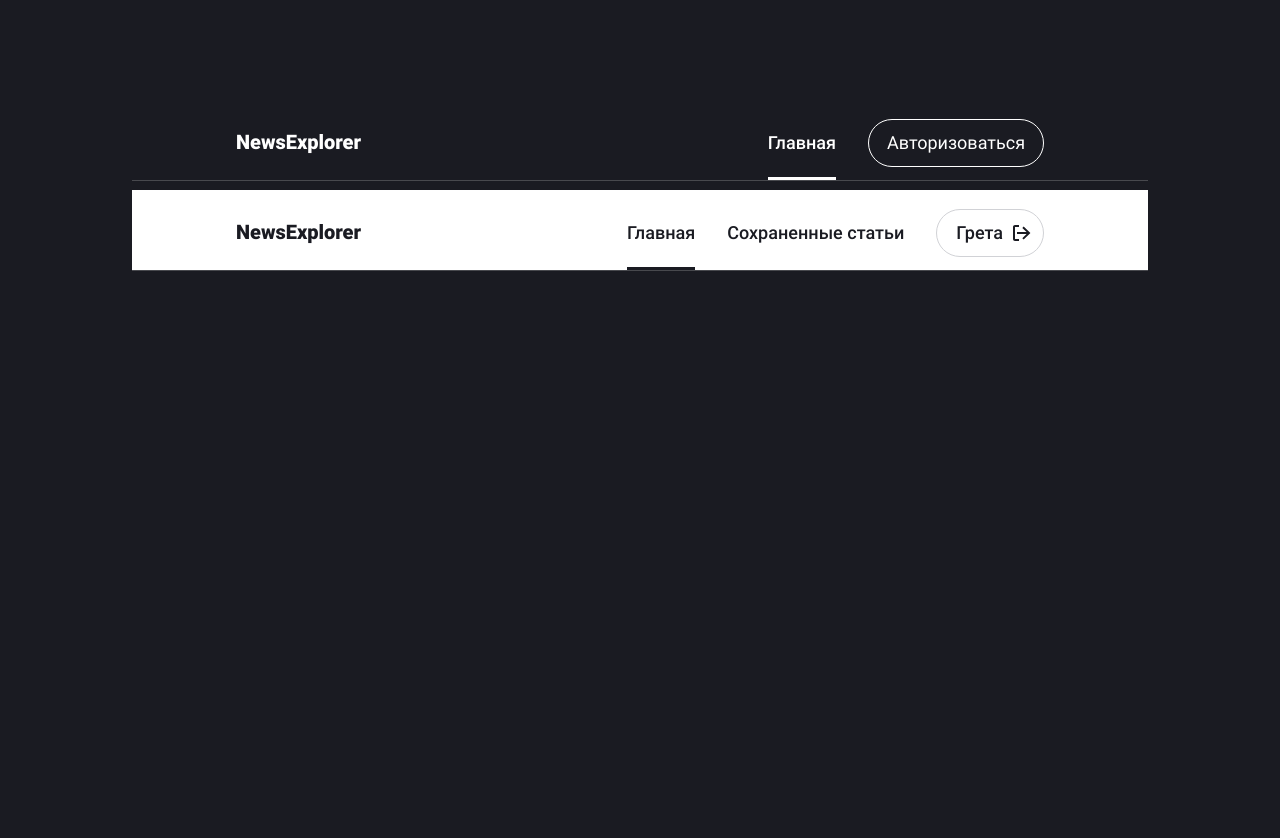
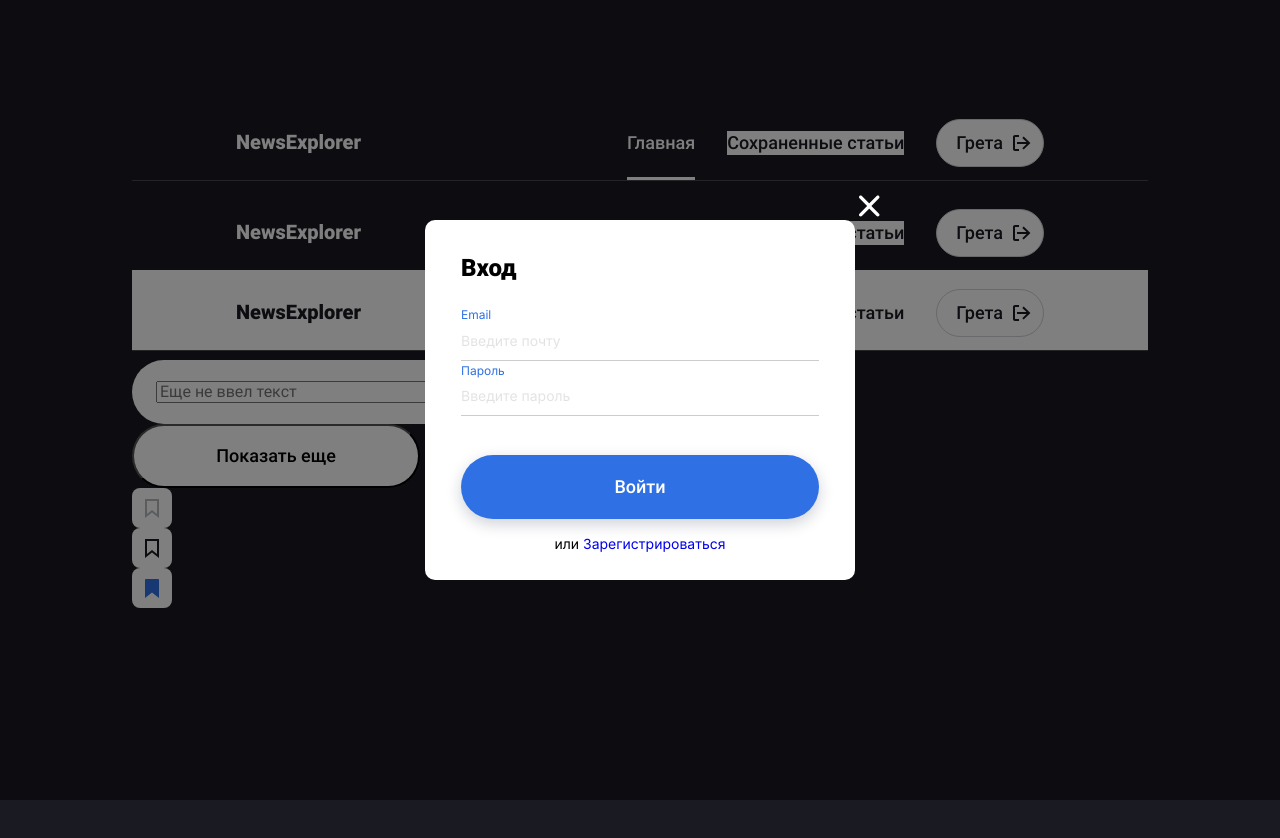
Before and after one commit to ordchr/news-explorer-frontend, a React app in the folder news-explorer-frontend/: page /ui in a window 1280 px wide. Built offline with nearby package versions, Linux system fonts and the light colour scheme.

Commit message:
Базовая верстка

```diff
--- a/news-explorer-frontend/src/components/App/App.css
+++ b/news-explorer-frontend/src/components/App/App.css
@@ -1,13 +1,13 @@
 @import url(../../vendor/normalize.css);
 
 .page {
-  background-color: #1A1B22;
-  color: #FFFFFF;
+  background-color: #1a1b22;
+  color: #ffffff;
   height: 1000px;
   padding: 100px 132px;
   min-width: 300px;
 
-  font-family: 'Roboto', 'Arial', 'sans-serif';
+  font-family: "Roboto", "Arial", "sans-serif";
   font-style: normal;
   font-weight: normal;
 
--- /dev/null
+++ b/news-explorer-frontend/src/components/Bookmark/Bookmark.css
@@ -0,0 +1,14 @@
+.bookmark {
+  height: 40px;
+  width: 40px;
+  border-radius: 8px;
+  background-color: #FFF;
+  display: flex;
+  align-items: center;
+  justify-content: center;
+}
+
+.bookmark__image {
+  height: 19px;
+  width: 14px;
+}
--- /dev/null
+++ b/news-explorer-frontend/src/components/Bookmark/Bookmark.js
@@ -0,0 +1,26 @@
+import React from 'react';
+import { NavLink } from 'react-router-dom';
+import './Bookmark.css';
+import icon_normal from '../../images/bookmark_normal.svg';
+import icon_hover from '../../images/bookmark_hover.svg';
+import icon_marked from '../../images/bookmark_marked.svg';
+
+function Bookmark({ style }) {
+  let src;
+
+  if ( style.name === 'marked' ) {
+    src = icon_marked;
+  } else if ( style.name === 'hover' ) {
+    src = icon_hover;
+  } else {
+    src = icon_normal;
+  }
+
+  return (
+    <div className="bookmark">
+      <img src={src} className="bookmark__image" alt="Pic" />
+    </div>
+  );
+}
+
+export default Bookmark;
--- /dev/null
+++ b/news-explorer-frontend/src/components/Header/Header.css
@@ -0,0 +1,95 @@
+.header {
+  display: flex;
+  align-items: center;
+  justify-content: space-between;
+}
+
+.header_unauthorized {
+  box-shadow: 0 1px rgba(255, 255, 255, 0.2);
+}
+
+.header_authorized {
+  box-shadow: 0 1px rgba(255, 255, 255, 0.2);
+  color: #1A1B22;
+  background-color: #FFFFFF;
+}
+
+.header__title {
+  margin: 30px 0 26px 104px;
+  line-height: 24px;
+  font-size: 20px;
+  font-weight: 700;
+}
+
+.header__nav {
+  display: flex;
+  justify-content: space-around;
+  align-items: baseline;
+  margin: 19px 104px 0 0;
+}
+
+.header__nav-link {
+  margin-left: 32px;
+  cursor: url(../../images/pointer.svg), auto;
+  text-decoration: none;
+  line-height: 24px;
+  font-size: 18px;
+  font-weight: 500;
+}
+
+.header__nav-link_not-logged-in {
+  color: #FFFFFF;
+  background-color: #1A1B22;
+}
+
+.header__nav-link_logged-in {
+  color: #1A1B22;
+  background-color: #FFFFFF;
+}
+
+.header__nav-link-active {
+  border-bottom: 3px solid;
+  border-bottom-color: #FFF;
+  padding-bottom: 22px;
+}
+
+.header__nav-link-active_not-logged-in {
+  border-bottom-color: #FFF;
+}
+
+.header__nav-link-active_logged-in {
+  border-bottom-color: #1A1B22;
+}
+
+.header__nav-link-button-log-in {
+  width: 176px;
+  height: 48px;
+  border: 1px solid #FFFFFF;
+  box-sizing: border-box;
+  border-radius: 100px;
+  color: #FFFFFF;
+  background-color: #1A1B22;
+  cursor: url(../../images/pointer.svg), auto;
+}
+
+.header__nav-link-logout {
+  background-image: url(../../images/logout.svg);
+  background-position: right 10px center;
+  background-repeat: no-repeat;
+  min-width: 100px;
+  height: 48px;
+  padding: 0 40px 0 19px;
+  border: 1px solid #D1D2D6;
+  box-sizing: border-box;
+  border-radius: 100px;
+  color: #1A1B22;
+  background-color: #FFFFFF;
+  line-height: 24px;
+  font-size: 18px;
+  font-weight: 500;
+  cursor: url(../../images/pointer.svg), auto;
+}
+
+.header__nav-main {
+  margin: 0;
+}
--- /dev/null
+++ b/news-explorer-frontend/src/components/Header/Header.js
@@ -0,0 +1,73 @@
+import React from 'react';
+import { NavLink } from 'react-router-dom';
+import './Header.css';
+
+function Header({ isLoggedIn }) {
+
+  const headerClassName = `header ${isLoggedIn ? 'header_authorized' : 'header_unauthorized'}`;
+
+  return (
+    <header className={headerClassName}>
+      <h2 className="header__title">NewsExplorer</h2>
+      <div className="header__nav">
+        <NavLink exact to="/ui"
+          className="header__nav-link header__nav-link_not-logged-in"
+          activeClassName="header__nav-link-active header__nav-link-active_not-logged-in"
+        >
+          Главная
+        </NavLink>
+        {
+          isLoggedIn
+            ?
+              <NavLink exact to="/authorize"
+                className="header__nav-link header__nav-link_not-logged-in"
+                activeClassName="header__nav-link-active header__nav-link-active_not-logged-in"
+              >
+                <button className="header__nav-link-button-log-in">Авторизоваться</button>
+              </NavLink>
+            :
+            <>
+              <NavLink exact to="/saved_articles"
+                className="header__nav-link header__nav-link_logged-in"
+                activeClassName="header__nav-link-active header__nav-link-active_logged-in"
+              >
+                Сохраненные статьи
+              </NavLink>
+              <NavLink exact to="/authorize"
+                className="header__nav-link"
+                activeClassName="header__nav-link-active header__nav-link-active_logged-in"
+              >
+                <button className="header__nav-link-logout">Грета</button>
+              </NavLink>
+            </>
+        }
+      </div>
+    </header>
+
+    // <header className="header header_authorized">
+    //   <h2 className="header__title">NewsExplorer</h2>
+    //   <div className="header__nav">
+    //     <NavLink exact to="/ui"
+    //       className="header__nav-link header__nav-link_logged-in"
+    //       activeClassName="header__nav-link-active header__nav-link-active_logged-in"
+    //     >
+    //       Главная
+    //     </NavLink>
+    //     <NavLink exact to="/saved_articles"
+    //       className="header__nav-link header__nav-link_logged-in"
+    //       activeClassName="header__nav-link-active header__nav-link-active_logged-in"
+    //     >
+    //       Сохраненные статьи
+    //     </NavLink>
+    //     <NavLink exact to="/authorize"
+    //       className="header__nav-link"
+    //       activeClassName="header__nav-link-active header__nav-link-active_logged-in"
+    //     >
+    //       <button className="header__nav-link-logout">Грета</button>
+    //     </NavLink>
+    //   </div>
+    // </header>
+  );
+}
+
+export default Header;
--- /dev/null
+++ b/news-explorer-frontend/src/components/LoginFormPopup/LoginFormPopup.js
@@ -0,0 +1,55 @@
+import React, { useRef } from "react";
+import "./LoginFormPopup.css";
+import PopupWithForm from "../PopupWithForm/PopupWithForm";
+
+function LoginFormPopup({ isOpen, onClose, onUpdateAvatar }) {
+  // const avatarRef = useRef();
+
+  const handleSubmit = (e) => {
+    e.preventDefault();
+
+    onUpdateAvatar({
+      // avatarLink: avatarRef.current.value
+    });
+  };
+
+  return (
+    <PopupWithForm
+      title="Вход"
+      name="update-avatar"
+      isOpen={isOpen}
+      onClose={onClose}
+      onSubmit={handleSubmit}
+      isEnter={true}
+    >
+      <label className="popup__input-label" for="popup-input-email">
+        Email
+      </label>
+      <input
+        id="popup-input-email"
+        className="popup__input"
+        name="popup-input-email"
+        type="email"
+        placeholder="Введите почту"
+        required
+        // ref={avatarRef}
+      />
+      <span id="popup-input-email-error" className="popup__input-error" />
+      <label className="popup__input-label" for="popup-input-password">
+        Пароль
+      </label>
+      <input
+        id="popup-input-password"
+        className="popup__input"
+        name="popup-input-password"
+        type="password"
+        placeholder="Введите пароль"
+        required
+        // ref={avatarRef}
+      />
+      <span id="popup-input-email-error" className="popup__input-error" />
+    </PopupWithForm>
+  );
+}
+
+export default LoginFormPopup;
--- /dev/null
+++ b/news-explorer-frontend/src/components/PopupWithForm/PopupWithForm.css
@@ -0,0 +1,147 @@
+.popup {
+  position: fixed;
+  top: 0;
+  left: 0;
+  background-color: rgba(0, 0, 0, 0.5);
+  z-index: 100;
+  width: 100vw;
+  height: 100vh;
+  justify-content: center;
+  align-items: center;
+  -webkit-transition: visibility 0.2s, opacity 0.2s linear;
+  -moz-transition: visibility 0.2s, opacity 0.2s linear;
+  -o-transition: visibility 0.2s, opacity 0.2s linear;
+  transition: visibility 0.2s, opacity 0.2s linear;
+  display: flex;
+}
+
+.popup_opened {
+  display: flex;
+  visibility: visible;
+  opacity: 1;
+}
+
+.popup_closed {
+  visibility: hidden;
+  opacity: 0;
+}
+
+.popup__container {
+  width: 430px;
+  /* height: 380px; */
+  background-color: #fff;
+  display: flex;
+  border-radius: 10px;
+  flex-direction: column;
+  position: relative;
+}
+
+.popup__header {
+  color: #000;
+  text-align: left;
+  margin: 34px 36px 22px;
+  font-size: 24px;
+  font-weight: 900;
+  line-height: 29px;
+}
+
+.popup__footer {
+  font-family: "Inter", "Arial", "sans-serif";
+  font-weight: normal;
+  font-size: 14px;
+  line-height: 17px;
+  color: #000;
+  margin: 16px auto 28px;
+}
+
+.popup__footer-link {
+  text-decoration: inherit;
+  display: inline-block;
+}
+
+.popup__input-label {
+  font-family: "Inter", "Arial", "sans-serif";
+  font-weight: 400;
+  font-size: 12px;
+  line-height: 14px;
+  color: #2f71e5;
+  margin: 31px 36px 0;
+}
+
+.popup__input-label:first-of-type {
+  margin-top: 0;
+}
+
+.popup__input {
+  outline: none;
+  border: none;
+  border-bottom: 1px solid rgba(0, 0, 0, 0.2);
+  padding: 0 0 10px 0;
+  width: 358px;
+  font-size: 14px;
+  line-height: 17px;
+  margin: 9px 36px 0;
+}
+
+.popup__input::placeholder {
+  font-family: "Inter", "Arial", "sans-serif";
+  font-size: 14px;
+  line-height: 17px;
+  opacity: 0.2;
+}
+
+/* .popup__input:first-of-type { */
+/*   margin-top: 0; */
+/* } */
+
+.popup__button-save {
+  width: 358px;
+  min-height: 64px;
+  margin: 39px 36px 0;
+  font-size: 18px;
+  line-height: 24px;
+  font-weight: 500;
+  border-radius: 100px;
+  border: none;
+}
+
+.popup__button-save_error,
+.popup__button-save_unfilled {
+  background-color: #e6e8eb;
+  color: #b6bcbf;
+}
+
+.popup__button-save_filled {
+  background-color: #2f71e5;
+  color: #fff;
+  box-shadow: 0px 5px 15px rgba(14, 26, 57, 0.2);
+}
+
+.popup__button-close {
+  background-image: url(../../images/popup/close.svg);
+  background-size: cover;
+  background-color: transparent;
+  border: none;
+  width: 40px;
+  height: 40px;
+  top: -34px;
+  right: -34px;
+  position: absolute;
+  cursor: pointer;
+}
+
+.popup__button-close:hover {
+  opacity: 0.6;
+}
+
+@media screen and (max-width: 550px) {
+  .popup__container {
+    width: 350px;
+  }
+}
+
+@media screen and (max-width: 425px) {
+  .popup__container {
+    width: 240px;
+  }
+}
--- /dev/null
+++ b/news-explorer-frontend/src/components/PopupWithForm/PopupWithForm.js
@@ -0,0 +1,77 @@
+import React, { useEffect } from "react";
+// import FormValidator from '../utils/FormValidator';
+import "./PopupWithForm.css";
+import { Link } from "react-router-dom";
+
+function PopupWithForm({
+  title,
+  name,
+  isOpen,
+  onClose,
+  onSubmit,
+  isEnter,
+  children,
+}) {
+  // useEffect(() => {
+
+  //   const validateOptions = {
+  //     formSelector: '.popup__form',
+  //     inputSelector: '.popup__input',
+  //     submitButtonSelector: '.popup__button-save',
+  //     inactiveButtonClass: 'popup__button-save_inactive',
+  //     inputErrorClass: 'popup__input_type_error',
+  //     errorClass: 'popup__input-error_active'
+  //   };
+
+  //   const popupForm = document.querySelector(`.popup_${name}`);
+  //   const formValidator = new FormValidator(validateOptions, popupForm);
+  //   formValidator.enableValidation();
+  // }, [name]);
+
+  return (
+    <div
+      className={`popup ${
+        isOpen ? "popup_opened" : "popup_closed"
+      }  popup_${name}`}
+    >
+      <div className="popup-container popup__container">
+        <form
+          className={`popup__form popup__form-edit_${name}`}
+          name={name}
+          action="#"
+          method="GET"
+          onSubmit={onSubmit}
+        >
+          <h4 className="popup__header">{title}</h4>
+          {children}
+          <button
+            className="popup__button-save popup__button-save_filled"
+            type="submit"
+          >
+            {isEnter ? "Войти": "Зарегистрироваться" }
+          </button>
+        </form>
+
+        <h5 className="popup__footer">
+          или{" "}
+          {isEnter ? (
+            <Link to="/sign-in" className="popup__footer-link">
+              Зарегистрироваться
+            </Link>
+          ) : (
+            <Link to="/sign-in" className="popup__footer-link">
+              Войти
+            </Link>
+          )}
+        </h5>
+        <button
+          type="button"
+          className="popup__button-close"
+          onClick={onClose}
+        />
+      </div>
+    </div>
+  );
+}
+
+export default PopupWithForm;
--- /dev/null
+++ b/news-explorer-frontend/src/components/SearchForm/SearchForm.css
@@ -0,0 +1,48 @@
+.search-field {
+  position: relative;
+  height: 64px;
+  width: 608px;
+  display: flex;
+  border-radius: 100px;
+
+  background-color: #FFF;
+}
+
+.search-field__input {
+  margin: 21px 24px;
+  width: calc(100% - 21px - 24px - 168px);
+
+  font-size: 16px;
+  font-style: normal;
+  line-height: 22px;
+  font-weight: 400;
+  color: #1A1B22;
+}
+
+.search-field__to-go {
+  position: absolute;
+  border-radius: 100px;
+  right: 0px;
+  width: 168px;
+  height: 100%;
+
+  background-color: #2F71E5;
+  font-weight: 500;
+  font-size: 18px;
+  line-height: 24px;
+  color: #FFF;
+
+  cursor: url(../../images/pointer.svg), auto;
+}
+
+.search-field__to-go:active {
+  background-color: #347EFF;
+}
+
+.search-field__to-go:hover {
+  background-color: #347EFF;
+}
+
+.search-field__to-go:focus  {
+  background-color: #2A65CC;
+}
--- /dev/null
+++ b/news-explorer-frontend/src/components/SearchForm/SearchForm.js
@@ -0,0 +1,14 @@
+import React from "react";
+import { NavLink } from "react-router-dom";
+import "./SearchForm.css";
+
+function SearchForm() {
+  return (
+    <div className="search-field">
+      <input className="search-field__input" placeholder="Еще не ввел текст" />
+      <button className="search-field__to-go">Искать</button>
+    </div>
+  );
+}
+
+export default SearchForm;
--- /dev/null
+++ b/news-explorer-frontend/src/components/ShowMoreButton/ShowMoreButton.css
@@ -0,0 +1,19 @@
+.show-more-button {
+  position: relative;
+  height: 64px;
+  width: 288px;
+  border-radius: 80px;
+
+  font-weight: 500;
+  font-size: 18px;
+  line-height: 24px;
+
+  background-color: #FFF;
+
+  cursor: url(../../images/pointer.svg), auto;
+}
+
+
+.show-more-button:hover {
+  opacity: 0.9;
+}
--- /dev/null
+++ b/news-explorer-frontend/src/components/ShowMoreButton/ShowMoreButton.js
@@ -0,0 +1,11 @@
+import React from 'react';
+import { NavLink } from 'react-router-dom';
+import './ShowMoreButton.css';
+
+function ShowMoreButton() {
+  return (
+    <button className="show-more-button">Показать еще</button>
+  );
+}
+
+export default ShowMoreButton;
--- a/news-explorer-frontend/src/components/UI/UI.js
+++ b/news-explorer-frontend/src/components/UI/UI.js
@@ -1,45 +1,63 @@
-import React from 'react';
-import { NavLink } from 'react-router-dom';
-import './UI.css';
+import React from "react";
+import { NavLink } from "react-router-dom";
+import "./UI.css";
+import SearchForm from "../SearchForm/SearchForm";
+import Header from "../Header/Header";
+import ShowMoreButton from "../ShowMoreButton/ShowMoreButton";
+import Bookmark from "../Bookmark/Bookmark";
+import LoginFormPopup from "../LoginFormPopup/LoginFormPopup";
 
 function UI() {
-  return <>
-    <header className="header header_unauthorized">
-      <h2 className="header__title">NewsExplorer</h2>
-      <div className="header__nav">
-        <NavLink exact to="/ui"
-          className="header__nav-link header__nav-link_not-logged-in"
-          activeClassName="header__nav-link-active header__nav-link-active_not-logged-in"
-        >
-          Главная
-        </NavLink>
-        <NavLink exact to="/authorize"
-          className="header__nav-link header__nav-link_not-logged-in"
-          activeClassName="header__nav-link-active header__nav-link-active_not-logged-in"
-        >
-          <button className="header__nav-link-button-log-in">Авторизоваться</button>
-        </NavLink>
-      </div>
-    </header>
+  const [isLoginFormPopupOpen, setLoginFormPopupOpen] = React.useState(true);
+
+  function closeAllPopups() {
+    // setisEditAvatarPopupOpen(false);
+    setLoginFormPopupOpen(false);
+    // setisAddPlacePopupOpen(false);
+    // setSelectedCard({});
+  }
+
+  function handleUpdateAvatar({ avatarLink }) {
+    // api.updateAvatar({avatar: avatarLink})
+    //   .then(userInfo => {
+    //     setLoginFormPopupOpen(userInfo);
+    //     closeAllPopups();
+    //   })
+    //   .catch(err => {
+    //     console.log(err);
+    //   });
+  }
+
+  return (
+    <>
+      <Header isAuthorized={false} />
 
       <div style={{ height: 10 }}></div>
+
+      <Header isAuthorized={true} />
 
       <header className="header header_authorized">
         <h2 className="header__title">NewsExplorer</h2>
         <div className="header__nav">
-        <NavLink exact to="/ui"
+          <NavLink
+            exact
+            to="/ui"
             className="header__nav-link header__nav-link_logged-in"
             activeClassName="header__nav-link-active header__nav-link-active_logged-in"
           >
             Главная
           </NavLink>
-        <NavLink exact to="/saved_articles"
+          <NavLink
+            exact
+            to="/saved_articles"
             className="header__nav-link header__nav-link_logged-in"
             activeClassName="header__nav-link-active header__nav-link-active_logged-in"
           >
             Сохраненные статьи
           </NavLink>
-        <NavLink exact to="/authorize"
+          <NavLink
+            exact
+            to="/authorize"
             className="header__nav-link"
             activeClassName="header__nav-link-active header__nav-link-active_logged-in"
           >
@@ -48,7 +66,25 @@ function UI() {
         </div>
       </header>
 
-    </>;
+      <div style={{ height: 10 }}></div>
+
+      <SearchForm></SearchForm>
+
+      <ShowMoreButton></ShowMoreButton>
+
+      <Bookmark style={{ name: "normal" }} />
+
+      <Bookmark style={{ name: "hover" }} />
+
+      <Bookmark style={{ name: "marked" }} />
+
+      <LoginFormPopup
+        isOpen={isLoginFormPopupOpen}
+        onClose={closeAllPopups}
+        onUpdateAvatar={handleUpdateAvatar}
+      />
+    </>
+  );
 }
 
 export default UI;
```
Also changed, not shown: news-explorer-frontend/src/components/LoginFormPopup/LoginFormPopup.css (added), news-explorer-frontend/src/images/bookmark_hover.svg (added), news-explorer-frontend/src/images/bookmark_marked.svg (added), news-explorer-frontend/src/images/bookmark_normal.svg (added), news-explorer-frontend/src/images/popup/close.svg (added). Lines whose indentation alone changed are shown as unchanged.
